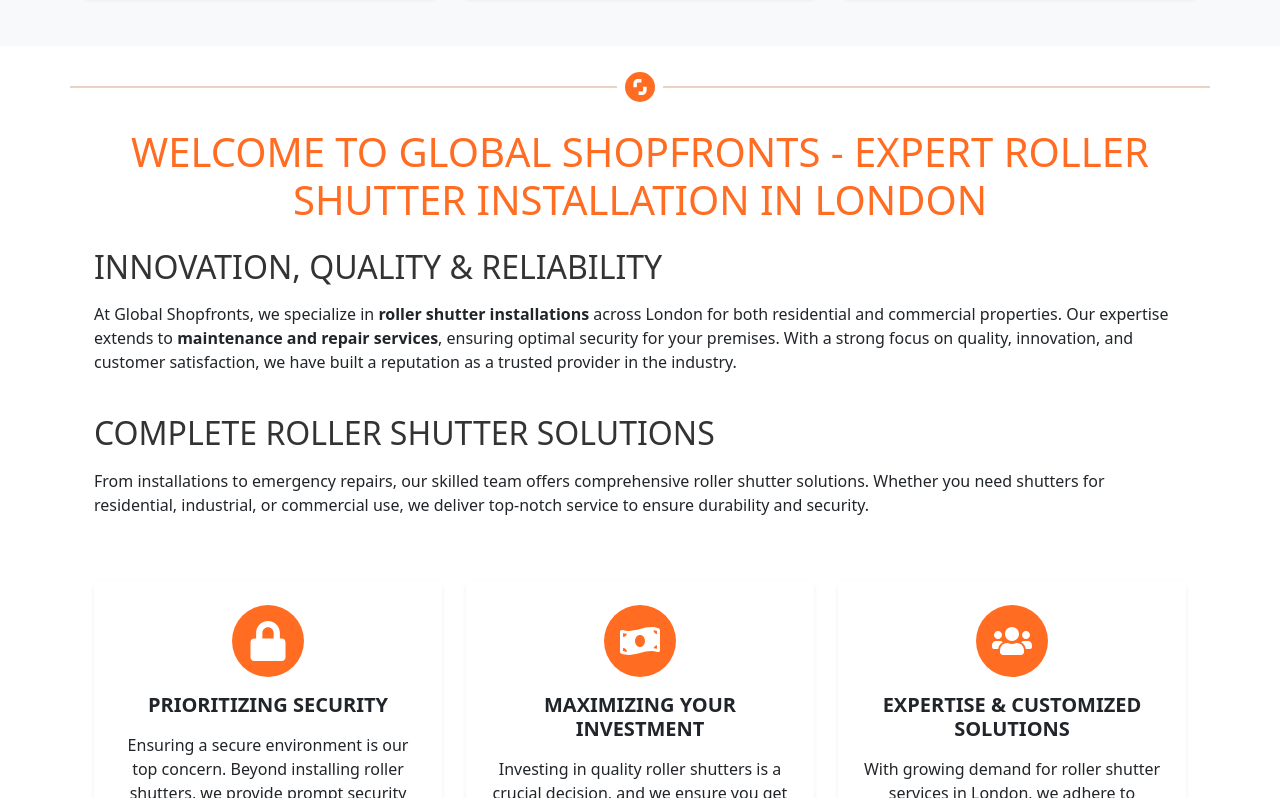
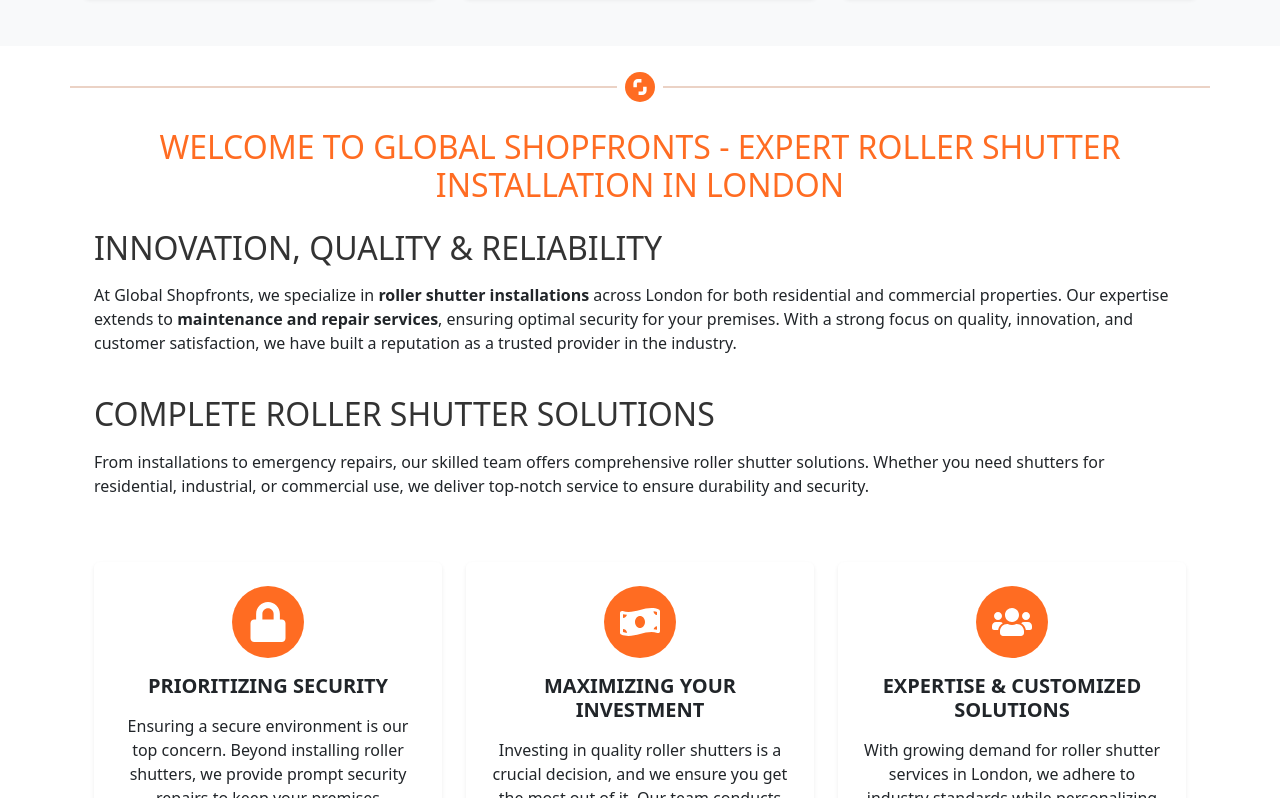
Before and after one commit to deep-deepak/globalshop, a Next.js app: page / in a window 1280 px wide. Shown: the part 1522-2320 px from the top of the page. Built offline with nearby package versions, Linux system fonts and the light colour scheme.

Commit message:
update heading tags

```diff
--- a/src/landingpage/About.jsx
+++ b/src/landingpage/About.jsx
@@ -28,9 +28,9 @@
             <Container className="px-4">
                 <Row className="mt-4 mb-3" data-aos="fade-up">
                     <Col>
-                        <h1 className="text-center" style={{ color: '#ff6c22' }}>
+                        <h2 className="text-center" style={{ color: '#ff6c22' }}>
                             WELCOME TO GLOBAL SHOPFRONTS - EXPERT ROLLER SHUTTER INSTALLATION IN LONDON
-                        </h1>
+                        </h2>
                     </Col>
                 </Row>
 
--- a/src/landingpage/ProductSection.jsx
+++ b/src/landingpage/ProductSection.jsx
@@ -37,13 +37,13 @@
             <Container>
                 <Row className="mb-5">
                     <Col className="text-center">
-                        <h1
+                        <h2
                             className="display-4 fw-bold mb-3"
                             data-aos="fade-up"
                             style={{ color: '#333' }}
                         >
                             Our Product Services
-                        </h1>
+                        </h2>
                         <div
                             className="mx-auto"
                             style={{
```
